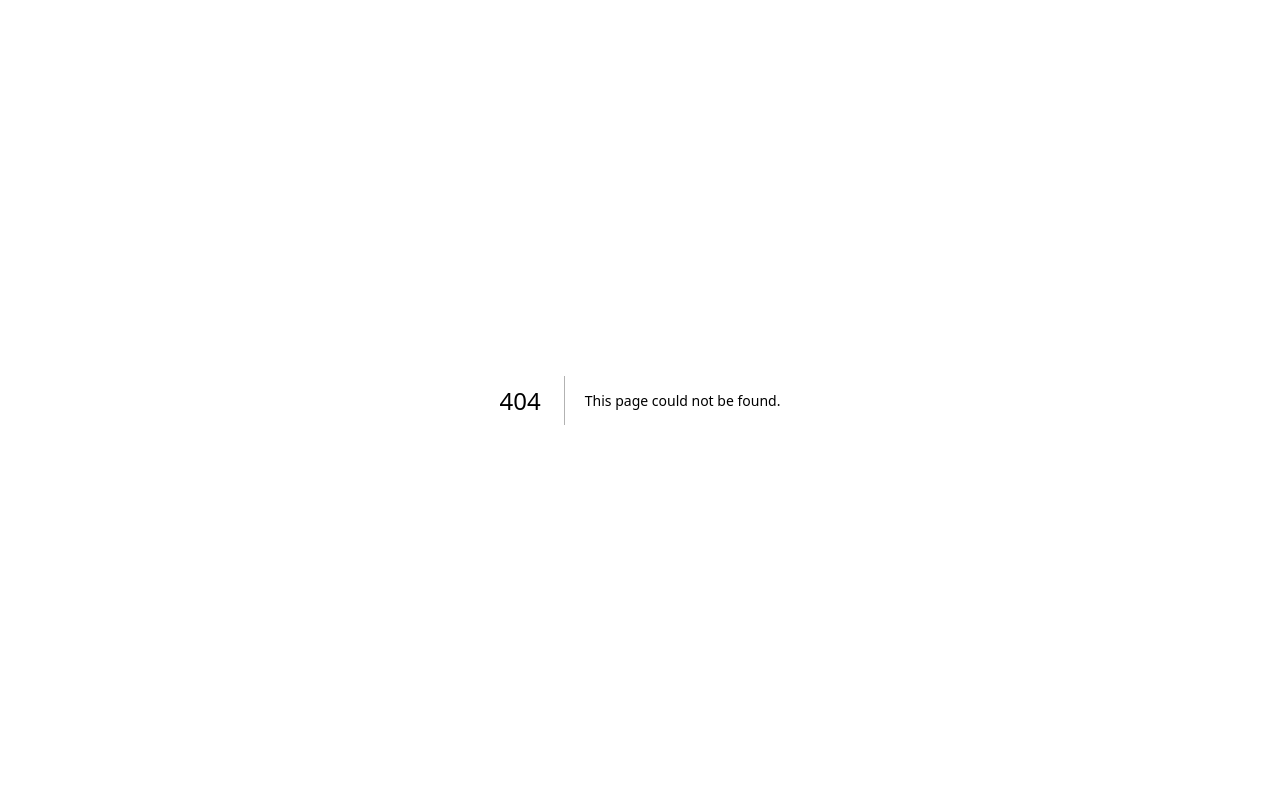
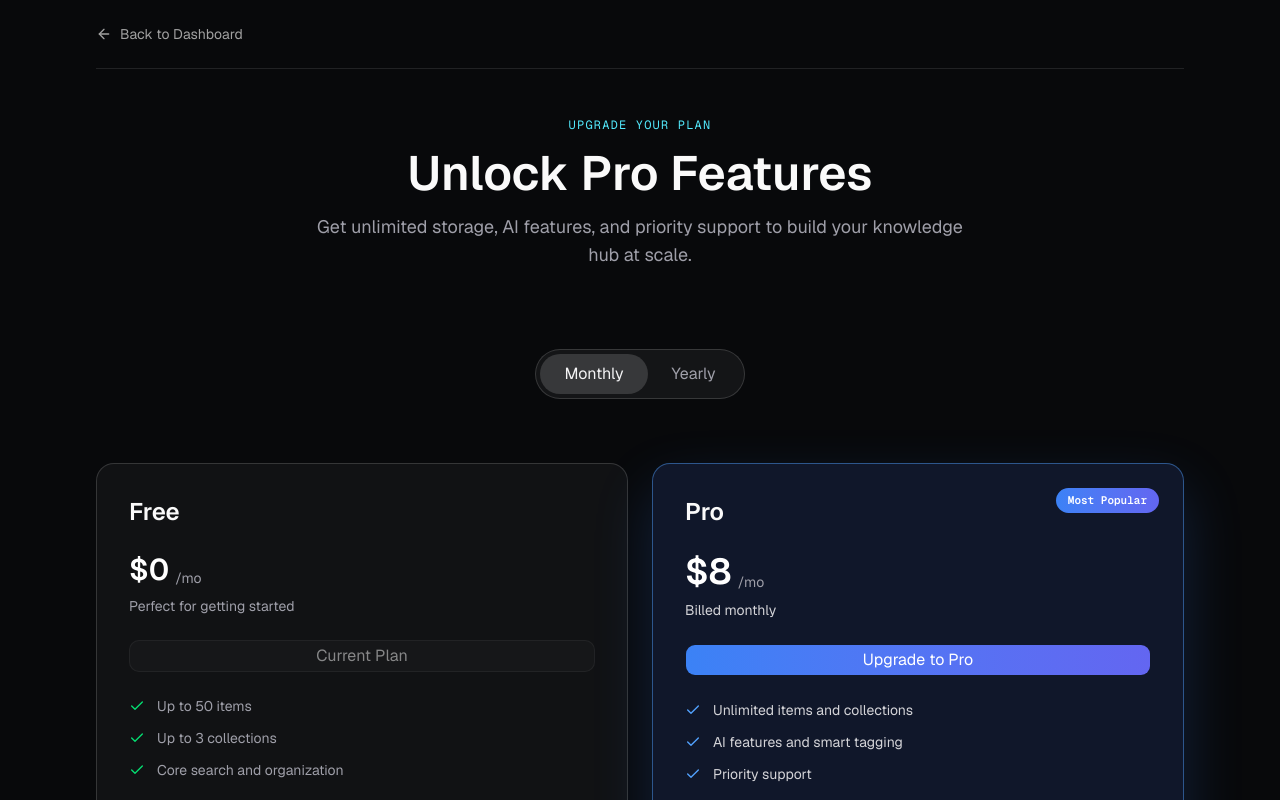
Before and after one commit to dpmaram/devstash, a Next.js app: page /upgrade in a window 1280 px wide. Before the commit this address had no page. Shown: the top 800 px of the page. Built offline with nearby package versions, Linux system fonts and the light colour scheme.

Commit message:
feat: add upgrade page and header button for free users

```diff
--- /dev/null
+++ b/src/app/upgrade/page.tsx
@@ -0,0 +1,5 @@
+import { UpgradePage } from "@/components/billing/UpgradePage";
+
+export default function Page() {
+  return <UpgradePage />;
+}
--- /dev/null
+++ b/src/components/billing/UpgradePage.tsx
@@ -0,0 +1,232 @@
+"use client";
+
+import Link from "next/link";
+import { useMemo, useState } from "react";
+import { ArrowLeft, Loader2, Check } from "lucide-react";
+
+import { Button } from "@/components/ui/button";
+import { cn } from "@/lib/utils";
+
+type BillingCycle = "monthly" | "yearly";
+
+type CheckoutApiResponse = {
+  success: boolean;
+  error?: string;
+  url?: string;
+};
+
+const FREE_FEATURES = [
+  "Up to 50 items",
+  "Up to 3 collections",
+  "Core search and organization",
+];
+
+const PRO_FEATURES = [
+  "Unlimited items and collections",
+  "AI features and smart tagging",
+  "Priority support",
+  "Advanced customization",
+  "Team collaboration",
+];
+
+export function UpgradePage() {
+  const [cycle, setCycle] = useState<BillingCycle>("monthly");
+  const [error, setError] = useState<string | null>(null);
+  const [isSubmitting, setIsSubmitting] = useState(false);
+
+  const price = useMemo(
+    () =>
+      cycle === "monthly"
+        ? { value: "$8", suffix: "/mo" }
+        : { value: "$72", suffix: "/yr", savings: "Save 25%" },
+    [cycle],
+  );
+
+  async function handleUpgrade() {
+    setError(null);
+    setIsSubmitting(true);
+
+    try {
+      const response = await fetch("/api/stripe/checkout", {
+        method: "POST",
+        headers: {
+          "Content-Type": "application/json",
+        },
+        body: JSON.stringify({
+          billingCycle: cycle === "yearly" ? "annual" : "monthly",
+        }),
+      });
+      const body = (await response.json()) as CheckoutApiResponse;
+
+      if (response.status === 401) {
+        window.location.assign("/sign-in?callbackUrl=%2Fupgrade");
+        return;
+      }
+
+      if (!response.ok || !body.success || !body.url) {
+        setError(body.error ?? "Unable to start checkout.");
+        setIsSubmitting(false);
+        return;
+      }
+
+      window.location.assign(body.url);
+    } catch {
+      setError("Unable to start checkout.");
+      setIsSubmitting(false);
+    }
+  }
+
+  return (
+    <div className="min-h-screen bg-devstash-bg text-foreground">
+      <div className="mx-auto max-w-6xl px-4 sm:px-6 lg:px-8">
+        {/* Back button */}
+        <div className="flex items-center gap-2 border-b border-devstash-line py-6">
+          <Link
+            href="/items/snippets"
+            className="inline-flex items-center gap-2 text-muted-foreground transition hover:text-foreground"
+          >
+            <ArrowLeft aria-hidden="true" className="size-4" />
+            <span className="text-sm">Back to Dashboard</span>
+          </Link>
+        </div>
+
+        {/* Header */}
+        <div className="py-12 text-center">
+          <p className="font-mono text-xs uppercase tracking-[0.1em] text-cyan-300">
+            Upgrade Your Plan
+          </p>
+          <h1 className="mt-4 text-4xl font-semibold sm:text-5xl">
+            Unlock Pro Features
+          </h1>
+          <p className="mx-auto mt-4 max-w-2xl text-lg text-zinc-400">
+            Get unlimited storage, AI features, and priority support to build your knowledge hub at scale.
+          </p>
+        </div>
+
+        {/* Billing toggle */}
+        <div className="flex justify-center py-8">
+          <div
+            aria-label="Billing period"
+            className="inline-flex rounded-full border border-white/15 bg-white/5 p-1"
+            role="group"
+          >
+            <button
+              className={cn(
+                "rounded-full px-6 py-2 text-sm font-semibold transition",
+                cycle === "monthly"
+                  ? "bg-white/15 text-zinc-100"
+                  : "text-zinc-400 hover:text-zinc-200",
+              )}
+              onClick={() => setCycle("monthly")}
+              type="button"
+            >
+              Monthly
+            </button>
+            <button
+              className={cn(
+                "rounded-full px-6 py-2 text-sm font-semibold transition",
+                cycle === "yearly"
+                  ? "bg-white/15 text-zinc-100"
+                  : "text-zinc-400 hover:text-zinc-200",
+              )}
+              onClick={() => setCycle("yearly")}
+              type="button"
+            >
+              Yearly
+              {cycle === "yearly" && (
+                <span className="ml-2 inline-flex items-center rounded-full bg-green-500/20 px-2 py-0.5 text-xs font-semibold text-green-300">
+                  {price.savings}
+                </span>
+              )}
+            </button>
+          </div>
+        </div>
+
+        {/* Pricing cards */}
+        <div className="grid gap-6 md:grid-cols-2 py-8">
+          {/* Free tier */}
+          <div className="rounded-2xl border border-white/15 bg-white/[0.04] p-8">
+            <h3 className="text-2xl font-semibold">Free</h3>
+            <div className="mt-6">
+              <p className="inline-flex items-end gap-1.5 text-zinc-400">
+                <span className="text-3xl font-semibold text-white">$0</span>
+                <span className="text-sm">/mo</span>
+              </p>
+            </div>
+            <p className="mt-2 text-sm text-zinc-400">Perfect for getting started</p>
+            <Button
+              className="mt-6 w-full"
+              disabled
+              variant="outline"
+            >
+              Current Plan
+            </Button>
+            <ul className="mt-6 space-y-3">
+              {FREE_FEATURES.map((feature) => (
+                <li key={feature} className="flex items-start gap-3 text-sm text-zinc-400">
+                  <Check aria-hidden="true" className="size-4 mt-0.5 shrink-0 text-green-400" />
+                  <span>{feature}</span>
+                </li>
+              ))}
+            </ul>
+          </div>
+
+          {/* Pro tier */}
+          <div className="relative rounded-2xl border border-blue-400/45 bg-[#10172a] p-8 shadow-[0_25px_60px_rgba(59,130,246,0.2)]">
+            <span className="absolute right-6 top-6 rounded-full bg-gradient-to-r from-[#3b82f6] to-[#6366f1] px-3 py-1 font-mono text-[11px] font-semibold text-white">
+              Most Popular
+            </span>
+            <h3 className="text-2xl font-semibold">Pro</h3>
+            <div className="mt-6">
+              <p className="inline-flex items-end gap-1.5 text-zinc-400">
+                <span className="text-4xl font-semibold text-white">{price.value}</span>
+                <span className="text-sm">{price.suffix}</span>
+              </p>
+            </div>
+            <p className="mt-2 text-sm text-zinc-300">
+              {cycle === "yearly"
+                ? "Billed $72 annually"
+                : "Billed monthly"}
+            </p>
+            <Button
+              className="mt-6 w-full bg-gradient-to-r from-[#3b82f6] to-[#6366f1] text-white hover:opacity-90"
+              disabled={isSubmitting}
+              onClick={handleUpgrade}
+              type="button"
+            >
+              {isSubmitting ? (
+                <Loader2 aria-hidden="true" className="mr-2 size-4 animate-spin" />
+              ) : null}
+              Upgrade to Pro
+            </Button>
+
+            {error ? (
+              <p className="mt-4 rounded-lg border border-red-500/30 bg-red-500/10 px-3 py-2 text-sm text-red-200">
+                {error}
+              </p>
+            ) : null}
+
+            <ul className="mt-6 space-y-3">
+              {PRO_FEATURES.map((feature) => (
+                <li key={feature} className="flex items-start gap-3 text-sm text-zinc-300">
+                  <Check aria-hidden="true" className="size-4 mt-0.5 shrink-0 text-blue-400" />
+                  <span>{feature}</span>
+                </li>
+              ))}
+            </ul>
+          </div>
+        </div>
+
+        {/* CTA section */}
+        <div className="py-12 text-center">
+          <p className="text-zinc-400">
+            Questions?{" "}
+            <Link href="/settings" className="text-blue-400 hover:text-blue-300">
+              Contact support
+            </Link>
+          </p>
+        </div>
+      </div>
+    </div>
+  );
+}
--- a/src/components/dashboard/DashboardChrome.tsx
+++ b/src/components/dashboard/DashboardChrome.tsx
@@ -80,6 +80,7 @@ export function DashboardChrome({
         <div className="min-w-0 flex-1">
           <TopBar
             collections={collections}
+            currentUser={currentUser}
             newItemInitialTypeSlug={newItemInitialTypeSlug}
             itemTypes={itemTypes}
             onOpenMobileSidebar={() => setIsMobileSidebarOpen(true)}
@@ -94,12 +95,14 @@ export function DashboardChrome({
 
 function TopBar({
   collections,
+  currentUser,
   itemTypes,
   newItemInitialTypeSlug,
   onOpenMobileSidebar,
   onOpenSearch,
 }: {
   collections: DashboardCollection[];
+  currentUser: CurrentUser;
   itemTypes: DashboardItemType[];
   newItemInitialTypeSlug?: string | null;
   onOpenMobileSidebar: () => void;
@@ -137,6 +140,13 @@ function TopBar({
       </button>
 
       <div className="flex shrink-0 items-center gap-2">
+        {currentUser.planTier === "free" && (
+          <Link href="/upgrade" className="hidden sm:flex">
+            <Button variant="ghost" className="text-muted-foreground hover:text-foreground">
+              Upgrade
+            </Button>
+          </Link>
+        )}
         <Link
           href="/favorites"
           className="flex h-11 w-11 items-center justify-center rounded-lg border border-devstash-line bg-white/[0.04] text-muted-foreground transition hover:bg-white/[0.08] hover:text-red-400"
```
